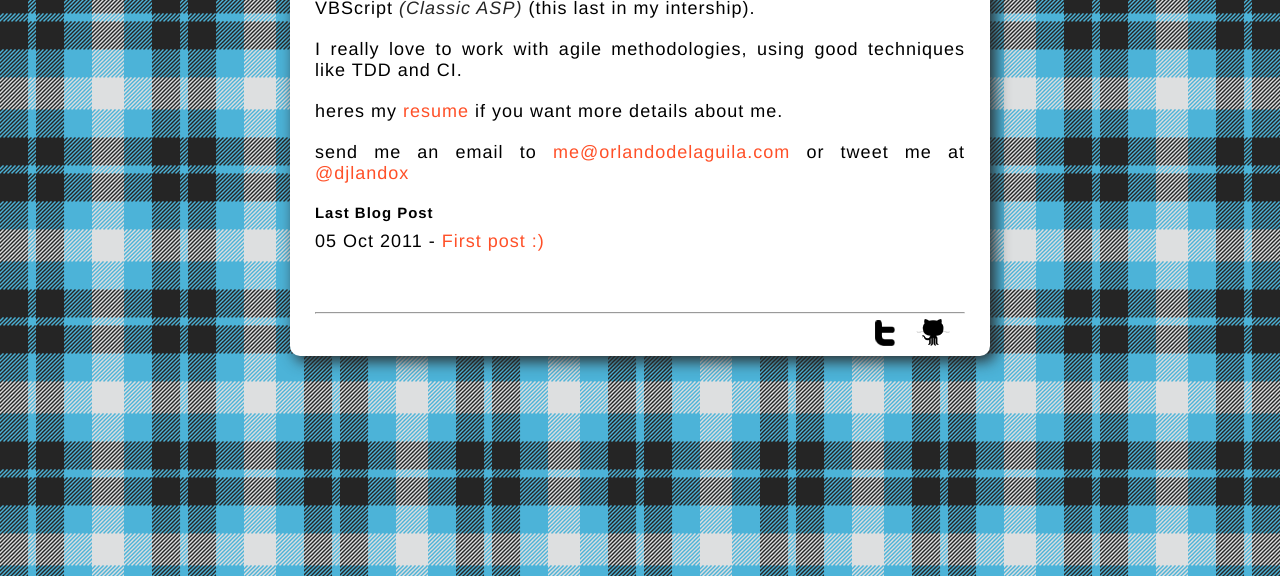
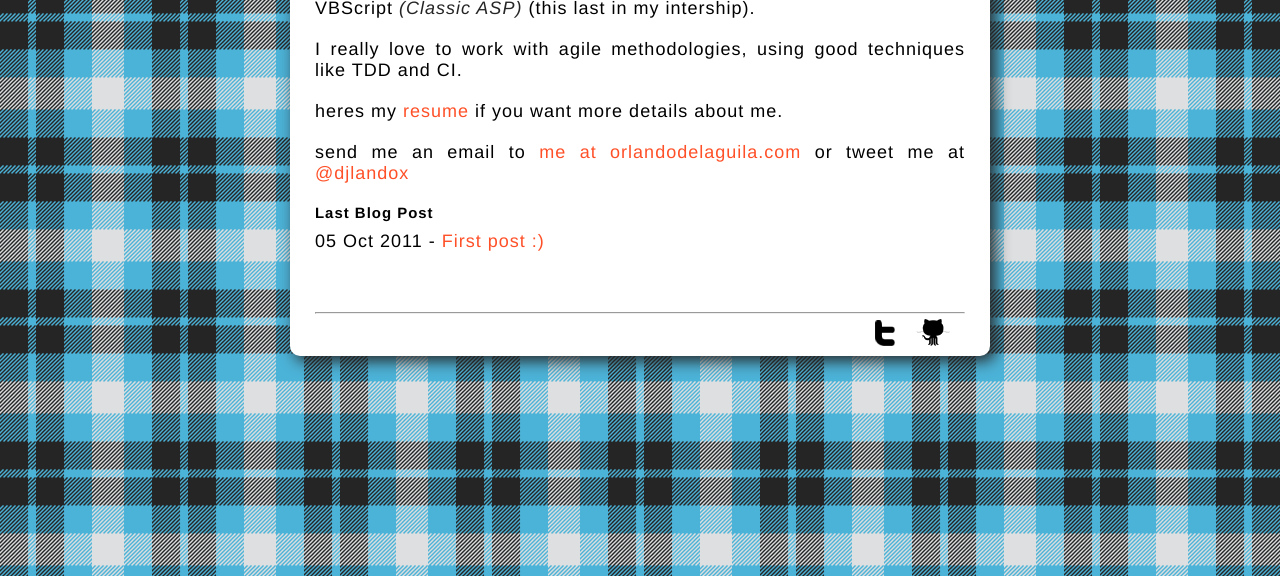
Before and after one commit to orlando/orlando.github.com, a Jekyll site: the page built from index.html, in a window 1280 px wide, cut to the strip 324-900 px from the top of the page. Built offline with Jekyll 4.4.1, drawn with Linux system fonts in a browser that asks for light colours; some web fonts are replaced.

Commit message:
updating data

```diff
--- a/index.html
+++ b/index.html
@@ -15,7 +15,7 @@
   </p>
 
   <p>heres my <a target="_blank" href="resume.pdf">resume</a> if you want more details about me.</p>
-  <p>send me an email to <a target="_blank" href="http://www.twitter.com/djlandox">me@orlandodelaguila.com</a> or tweet me at <a target="_blank" href="http://www.twitter.com/djlandox">@djlandox</a></p>
+  <p>send me an email to <a target="_blank" href="me@orlandodelaguila.com">me at orlandodelaguila.com</a> or tweet me at <a target="_blank" href="http://www.twitter.com/djlandox">@djlandox</a></p>
 
   <h5>Last Blog Post</h5>
   <ul class="posts">
```
